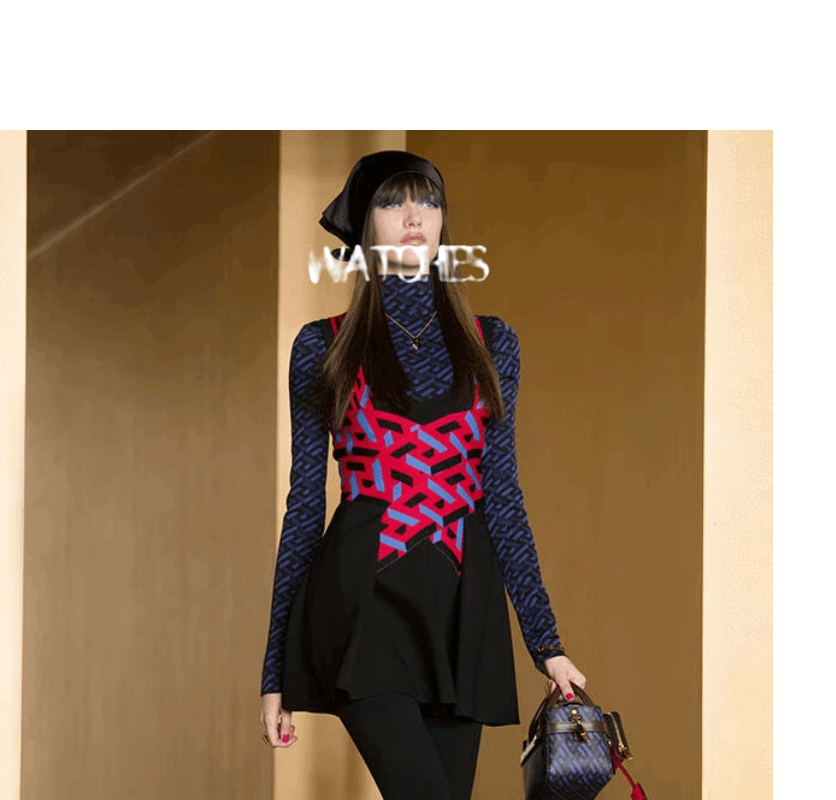
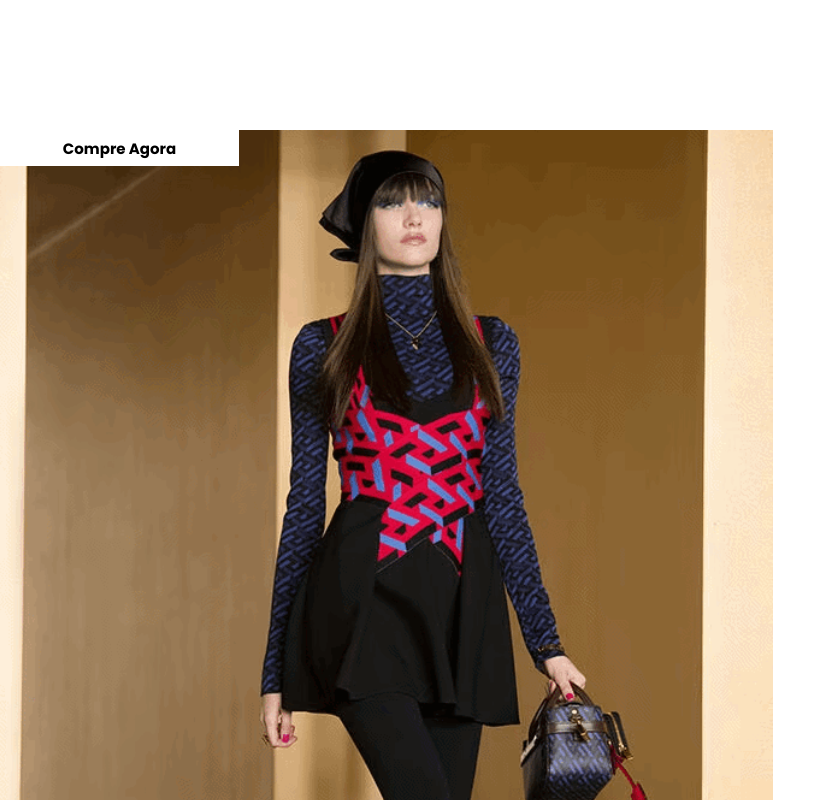
Before and after one commit to JoaoCalrosAparecido/ZIPnew, a plain HTML site: page index.html in a window 1280 px wide. Shown: the part 1860-2660 px from the top of the page, without its empty margins (0-836 px from the left). Drawn offline with Linux system fonts and the light colour scheme.

Commit message:
parte2 whatches

```diff
--- a/css/stories_recentes.css
+++ b/css/stories_recentes.css
@@ -7,7 +7,7 @@
 
 .storeis_recentes {
     position: relative;
-    top: 3707px;
+    top: 2707px;
     width: 100%;
     height: 835px;
     background-color: var(--cor0);
--- a/css/zara_bazar_para_ele.css
+++ b/css/zara_bazar_para_ele.css
@@ -14,7 +14,7 @@
 
 ._new_in_for_her {
     display: flex;
-    column-gap: 215px;
+    column-gap: 105px;
     position: relative;
     height: 260px;
     top: 245px;
@@ -52,7 +52,8 @@
 
 #figure_imagem_whatches {
     position: relative;
-    left: -60%;
+    left: 25%;
+    top: -246%;
 }
 
 #imagem_watches{
@@ -95,10 +96,46 @@
 }
 
 /*parte escrita do botão*/
+
+#botao_do_watches {
+    display: flex;
+    justify-content: center;
+    align-items: center;
+    position: absolute;
+    left: px;
+    top: px;
+    font-size: 6;
+    font-weight: normal;
+    width: 239px;
+    height: 36px;
+    background-color: white;
+    color: rgb(0, 0, 0);
+}
+
+#botao_do_watches:hover {
+    display: flex;
+    justify-content: center;
+    align-items: center;
+    position: absolute;
+    left: px;
+    top: px;
+    font-size: 6;
+    font-weight: normal;
+    width: 233px;
+    height: 39px;
+    background-color: var(--corpartesuperior);
+    color: white;
+}
+
+#botao_do_watches > p {
+    font-size: 15px;
+    font-weight: bold;
+    font-family: 'Poppins', sans-serif;
+}
+
+
 .paragrafo_zara_bazar {
-    font-size: 11px;
-    font-weight: 500;
-    font-family: 'Poppins', sans-serif;
+
 }
 
 .compre_agora_zara_bazar:hover {
@@ -106,8 +143,8 @@
     justify-content: center;
     align-items: center;
     position: absolute;
-    left: 240px;
-    top: 490px;
+    left: px;
+    top: px;
     font-size: 6;
     font-weight: normal;
     width: 233px;
--- a/index.html
+++ b/index.html
@@ -318,9 +318,12 @@
         </figure>
 
         <figure id="figure_imagem_whatches">
-            <img id="imagem_watches" src="IMG/new_in_for_her/definitivo/imagem_watches-removebg-preview.png" alt="">
+            <img id="imagem_watches" src="IMG/new_in_for_her/definitivo/imagem_watches_parte_escrita.png" alt="">
         </figure>
 
+        <article id="botao_do_watches">
+            <p id="paragrafo_botao_do_watches">Compre Agora</p>
+        </article>
 
         <article>
             <div class="slider">
```
Also changed, not shown: IMG/new_in_for_her/definitivo/imagem_watches-removebg-preview.png (deleted), IMG/new_in_for_her/definitivo/imagem_watches.png (deleted), IMG/new_in_for_her/definitivo/imagem_watches_parte_escrita.png (added).
